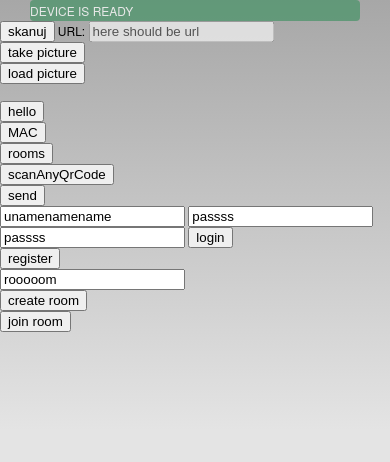
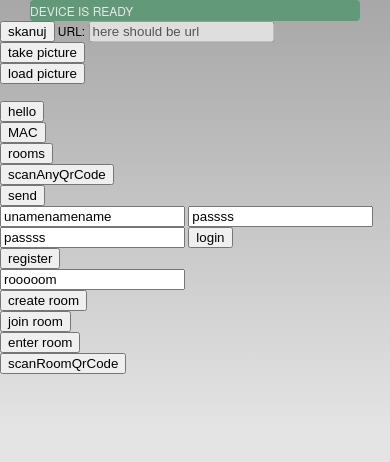
Before and after one commit to nokia-wroclaw/innovativeproject-meetinghelper, a plain HTML site: page client/meeting_helper/www/index.html in a window 390 px wide. Drawn offline with Linux system fonts and the light colour scheme; some packages are replaced by stand-ins of ours.

Commit message:
client: łańcuszek: skanowanie qr -> dołączenie do pokoju -> wejście do pokoju

```diff
--- a/client/meeting_helper/www/index.html
+++ b/client/meeting_helper/www/index.html
@@ -100,6 +100,16 @@
             onclick="main.joinRoom(document.getElementById('rooms').value)">
                 join room
         </button>
+        <br>
+        <button
+            onclick="main.enterRoom(document.getElementById('rooms').value)">
+                enter room
+        </button>
+        <br>
+        <button
+            onclick="main.scanRoomQrCode()">
+                scanRoomQrCode
+        </button>
 
         <br/><br/><br/><br/><br/><br/>
         <img style="display:none;width:100px;height:100px;" id="received"/>
--- a/client/meeting_helper/www/js/main.js
+++ b/client/meeting_helper/www/js/main.js
@@ -122,11 +122,20 @@ var main = {
 	},
 
 	/**
-	 * Pobiera dane mac urządzenia i wywołuje z nimi alerta.
+	 * Skanuje kod, dołącza do pokoju i wchodzi do niego.
 	 */
-	getRooms: function() {
-		connection.action.getRooms(function(received) {
-			alert(received);
+	scanRoomQrCode: function() {
+		// skanowanie
+		devices.qrCode.scan(function(roomId) {
+			alert(roomId);
+			// dołączenie do pokoju
+			connection.action.joinRoom(roomId, function(received) {
+				alert(received);
+				// wejście do pokoju
+				connection.socket.enterRoom(roomId, function(entered) {
+					alert(entered);
+				});
+			});
 		});
 	}
 };
```
